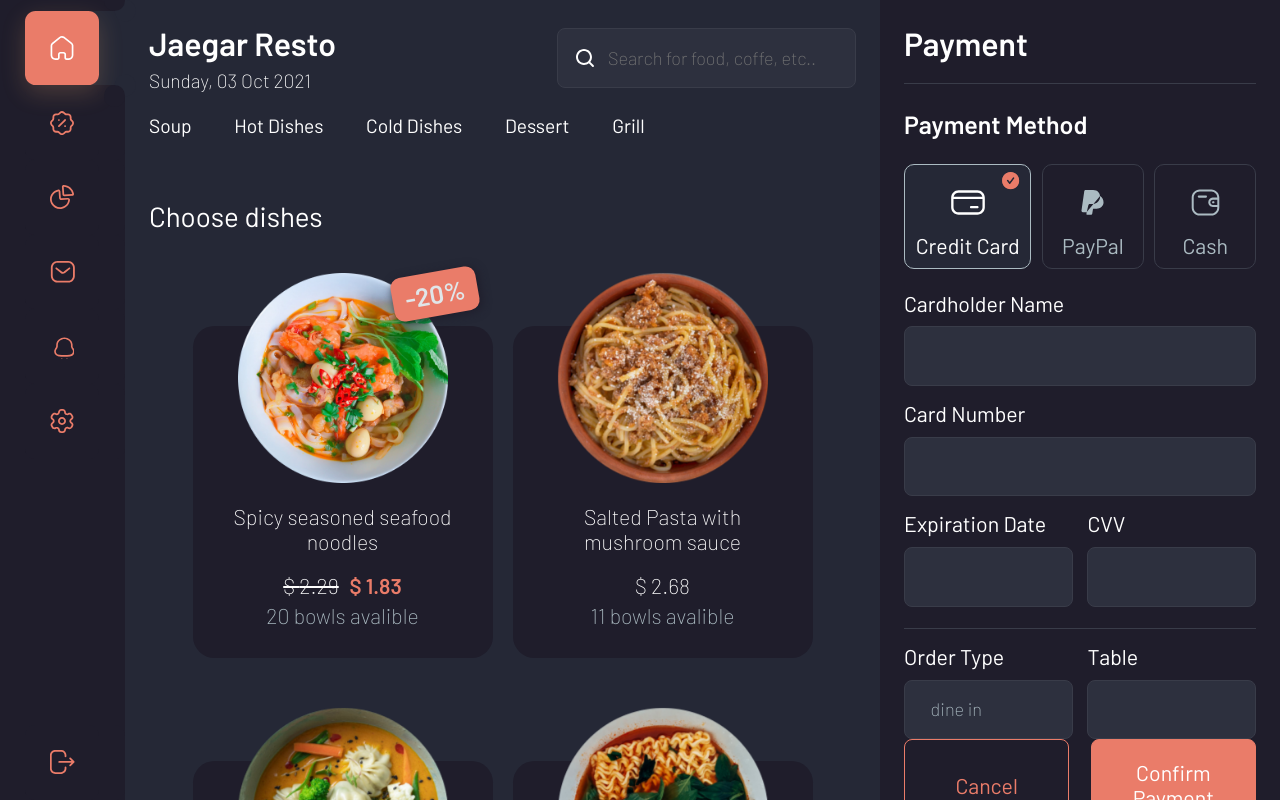
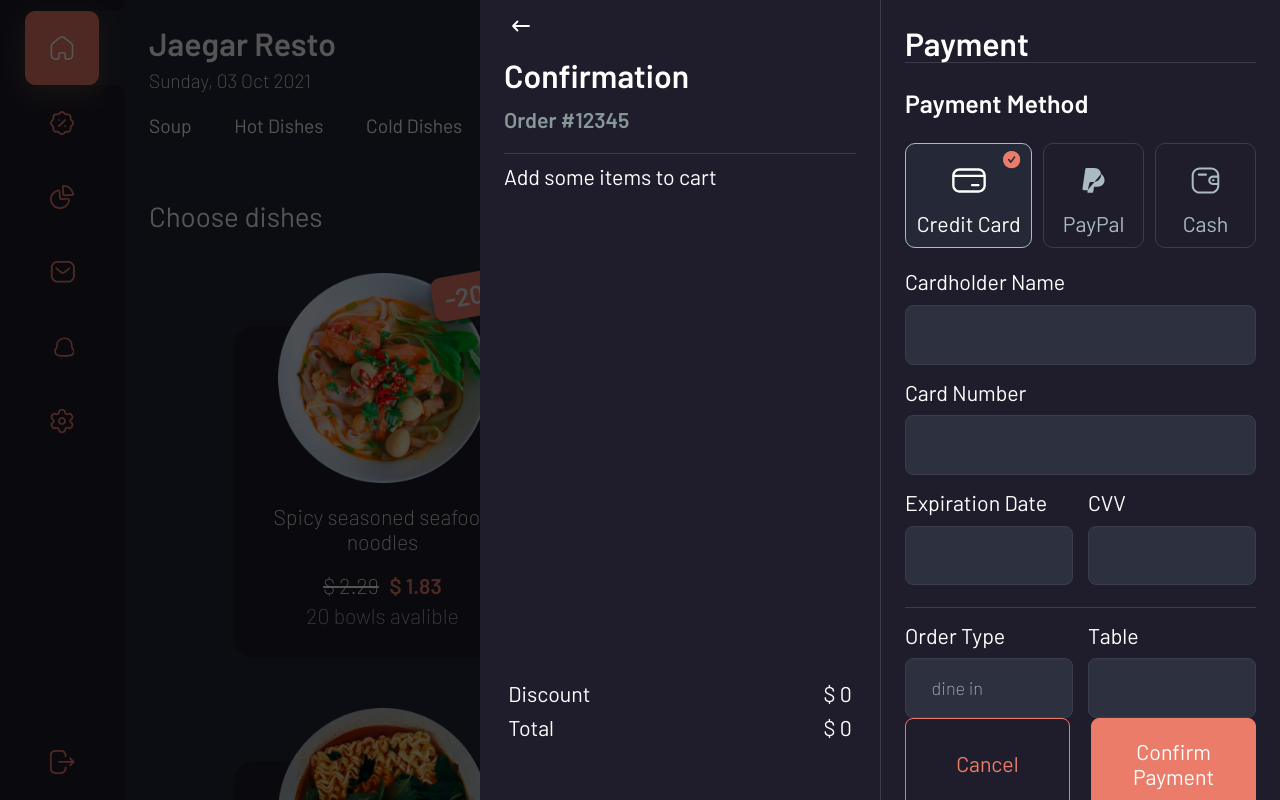
Before and after one commit to bmangust/JaegarResto, a Next.js app: page / in a window 1280 px wide. Shown: the top 800 px of the page. Built offline with nearby package versions, Linux system fonts and the light colour scheme.

Commit message:
add Delivery and DeliverySlice

```diff
--- /dev/null
+++ b/src/components/Order/Order.tsx
@@ -0,0 +1,26 @@
+import styled from 'styled-components';
+import Payment from '@/components/Payment/Payment';
+import Confirmation from '@/components/Confirm/Confirmation';
+
+const StyledDiv = styled.div`
+  position: absolute;
+  right: 0;
+  top: 0;
+  z-index: 3;
+  width: 100vw;
+  max-height: 100vh;
+  background-color: #000000aa;
+  display: flex;
+  justify-content: flex-end;
+`;
+
+const Order = () => {
+  return (
+    <StyledDiv>
+      <Confirmation />
+      <Payment />
+    </StyledDiv>
+  );
+};
+
+export default Order;
--- /dev/null
+++ b/src/components/Order/OrderHeader.tsx
@@ -0,0 +1,54 @@
+import React from 'react';
+import styled from 'styled-components';
+
+const StyledDiv = styled.div`
+  height: 130px;
+  display: flex;
+  gap: 0.6rem;
+  flex-direction: column;
+  justify-content: flex-end;
+  border-bottom: 1px solid ${({ theme }) => theme.colors.base.darkLine};
+
+  .button {
+    width: calc(24px + 5px * 2);
+    height: calc(24px + 5px * 2);
+    background: none;
+    color: ${({ theme }) => theme.colors.white};
+    padding: 5px;
+    border: none;
+
+    &:hover {
+      color: ${({ theme }) => theme.colors.primary};
+    }
+  }
+
+  .title {
+    font-size: max(1.5rem, 24pt);
+    margin: 0;
+  }
+
+  .subtitle {
+    font-size: max(1rem, 16pt);
+    margin: 0;
+    margin-bottom: 1rem;
+    color: ${({ theme }) => theme.colors.text.gray};
+  }
+`;
+
+interface Props {
+  icon?: JSX.Element;
+  title: string;
+  subtitle?: string;
+}
+
+const OrderHeader = ({ title, subtitle, icon }: Props) => {
+  return (
+    <StyledDiv>
+      {icon && <button className="button">{icon}</button>}
+      <h2 className="title">{title}</h2>
+      {subtitle && <h3 className="subtitle">{subtitle}</h3>}
+    </StyledDiv>
+  );
+};
+
+export default OrderHeader;
--- a/src/components/Payment/CardDetails.tsx
+++ b/src/components/Payment/CardDetails.tsx
@@ -1,8 +1,12 @@
 import React, { ChangeEvent, useState } from 'react';
-import { DeliveryType } from '@/store/features/cart/cartSlice';
 import styled from 'styled-components';
 import InputWithLabel from '../Input/InputWithLabel';
 import { isEmpty, isNumeric } from 'src/util';
+import {
+  DeliveryType,
+  updatePayment,
+} from '@/store/features/payment/paymentSlice';
+import { useAppDispatch, useAppSelector } from '@/store/hooks';
 
 interface State {
   cardholderName: string;
@@ -37,27 +41,13 @@ const StyledDiv = styled.div`
 `;
 
 const CardDetails = () => {
-  const [state, setState] = useState<State>({
-    cardholderName: '',
-    cardNumber: '',
-    expirationDate: '',
-    cvv: '',
-    orderType: 'dine in',
-    table: '',
-  });
+  const state = useAppSelector((state) => state.payment);
+  const dispatch = useAppDispatch();
 
   const handleInputChange = (e: ChangeEvent<HTMLInputElement>) => {
-    if (
-      (e.target.id === 'cardNumber' || e.target.id === 'cvv') &&
-      !isEmpty(e.target.value) &&
-      !isNumeric(e.target.value)
-    )
-      return;
-    setState({
-      ...state,
-      [e.target.id as StateKeys]: e.target.value.toLocaleUpperCase(),
-    });
+    dispatch(updatePayment({ e }));
   };
+
   return (
     <StyledDiv>
       <div className="client">
--- a/src/components/Payment/Payment.tsx
+++ b/src/components/Payment/Payment.tsx
@@ -4,6 +4,7 @@ import styled from 'styled-components';
 import Button from '@/components/Button/Button';
 import PaymentMethod from './PaymentMethod';
 import CardDetails from './CardDetails';
+import OrderHeader from '../Order/OrderHeader';
 
 const StyledContainer = styled(motion.div)`
   width: max(30vw, 400px);
@@ -17,20 +18,7 @@ const StyledContainer = styled(motion.div)`
   position: sticky;
   top: 0;
   left: 0;
-
-  .payment-header {
-    height: 100px;
-    display: flex;
-    flex-direction: column;
-    justify-content: space-between;
-    border-bottom: 1px solid ${({ theme }) => theme.colors.base.darkLine};
-
-    .payment-title {
-      font-size: max(1.5rem, 24pt);
-      margin: 0;
-      margin-bottom: 1rem;
-    }
-  }
+  border-left: 1px solid ${({ theme }) => theme.colors.base.darkLine};
 
   .payment-body {
     flex-grow: 2;
@@ -46,9 +34,7 @@ const StyledContainer = styled(motion.div)`
 function Payment() {
   return (
     <StyledContainer>
-      <div className="payment-header">
-        <h2 className="payment-title">Payment</h2>
-      </div>
+      <OrderHeader title="Payment" />
       <div className="payment-body">
         <PaymentMethod />
         <CardDetails />
--- a/src/pages/_app.tsx
+++ b/src/pages/_app.tsx
@@ -9,8 +9,7 @@ import theme from '@/styles/theme';
 import { store } from '@/store/store';
 import Sidebar from '@/components/Sidebar/Sidebar';
 import PageWrapper from '@/components/PageWrapper/PageWrapper';
-import Cart from '@/components/Cart/Cart';
-import Payment from '@/components/Payment/Payment';
+import Order from '@/components/Order/Order';
 
 const StyledApp = styled.div`
   display: flex;
@@ -36,7 +35,7 @@ function MyApp({ Component, pageProps }: AppProps) {
           <PageWrapper>
             <Component {...pageProps} />
           </PageWrapper>
-          <Payment />
+          <Order />
         </StyledApp>
       </ThemeProvider>
     </Provider>
--- a/src/store/features/cart/cartSlice.ts
+++ b/src/store/features/cart/cartSlice.ts
@@ -1,17 +1,14 @@
 import { createSlice, PayloadAction } from '@reduxjs/toolkit';
 import { getDiscountedPrice } from 'src/util';
 import { Dish } from '../menu/menuSlice';
+import { deliveryLabels, DeliveryType } from '../payment/paymentSlice';
 
 export interface ICartItem {
   item: Dish;
   quantity: number;
   note: string;
 }
-
-export const labels = ['dine in', 'to go', 'delivery'] as const;
-export type DeliveryType = typeof labels[number];
-
-interface ICartState {
+export interface ICart {
   items: ICartItem[];
   delivery: DeliveryType;
   total: number;
@@ -30,13 +27,9 @@ interface IUpdateOrderDelivery {
   delivery: DeliveryType;
 }
 
-interface IUpdateOrderTotal {
-  total: number;
-}
-
-const initialState: ICartState = {
+const initialState: ICart = {
   items: [],
-  delivery: labels[0],
+  delivery: deliveryLabels[0],
   total: 0,
 };
 
@@ -86,7 +79,7 @@ const cartSlice = createSlice({
       state.total = getTotalSum(state.items);
     },
     /**
-     * remove passed Dish from cart completeley
+     * remove Dish from cart completeley
      * @param state
      * @param PayloadAction<Dish>
      */
--- /dev/null
+++ b/src/store/features/payment/paymentSlice.ts
@@ -0,0 +1,64 @@
+import { ChangeEvent } from 'react';
+import { createSlice, PayloadAction } from '@reduxjs/toolkit';
+import { isEmpty, isNumeric } from 'src/util';
+
+export const deliveryLabels = ['dine in', 'to go', 'delivery'] as const;
+export type DeliveryType = typeof deliveryLabels[number];
+
+interface IPayment {
+  cardholderName: string;
+  cardNumber: string;
+  expirationDate: string;
+  cvv: string;
+  orderType: DeliveryType;
+  table: string;
+}
+export type StateKeys = keyof IPayment;
+
+interface IUpdateDelivery {
+  delivery: DeliveryType;
+}
+
+interface IUpdatePayment {
+  e: ChangeEvent<HTMLInputElement>;
+}
+
+const initialState: IPayment = {
+  cardholderName: '',
+  cardNumber: '',
+  expirationDate: '',
+  cvv: '',
+  orderType: 'dine in',
+  table: '',
+};
+
+const PaymentSlice = createSlice({
+  name: 'Order',
+  initialState,
+  reducers: {
+    resetOrder() {
+      return initialState;
+    },
+    updateOrderDelivery(state, { payload }: PayloadAction<IUpdateDelivery>) {
+      state.orderType = payload.delivery;
+    },
+    updatePayment(state, { payload }: PayloadAction<IUpdatePayment>) {
+      if (
+        (payload.e.target.id === 'cardNumber' ||
+          payload.e.target.id === 'cvv') &&
+        !isEmpty(payload.e.target.value) &&
+        !isNumeric(payload.e.target.value)
+      )
+        return;
+      return {
+        ...state,
+        [payload.e.target.id as StateKeys]:
+          payload.e.target.value.toLocaleUpperCase(),
+      };
+    },
+  },
+});
+
+export const { resetOrder, updateOrderDelivery, updatePayment } =
+  PaymentSlice.actions;
+export default PaymentSlice.reducer;
--- a/src/store/features/toolbar/toolbarSlice.ts
+++ b/src/store/features/toolbar/toolbarSlice.ts
@@ -11,9 +11,12 @@ const pages = {
   delete: '',
 };
 
+type OrderBar = 'cart' | 'payment';
+
 export type Page = keyof typeof pages;
 interface ToolbarState {
   current: Page;
+  orderBar: OrderBar;
 }
 export const isPage = (value: string): value is Page => {
   return pages.hasOwnProperty(value);
@@ -21,6 +24,7 @@ export const isPage = (value: string): value is Page => {
 
 const initialState: ToolbarState = {
   current: 'home',
+  orderBar: 'cart',
 };
 
 export const toolbarSlice = createSlice({
@@ -30,6 +34,12 @@ export const toolbarSlice = createSlice({
     setCurrentPage: (state, { payload }: PayloadAction<Page>) => {
       state.current = payload;
     },
+    showCartBar: (state) => {
+      state.orderBar = 'cart';
+    },
+    showPaymentBar: (state) => {
+      state.orderBar = 'payment';
+    },
   },
 });
 
--- a/src/store/store.ts
+++ b/src/store/store.ts
@@ -2,12 +2,14 @@ import { configureStore } from '@reduxjs/toolkit';
 import toolbarReducer from './features/toolbar/toolbarSlice';
 import menuReducer from './features/menu/menuSlice';
 import cartReducer from './features/cart/cartSlice';
+import paymentReducer from './features/payment/paymentSlice';
 
 export const store = configureStore({
   reducer: {
     toolbar: toolbarReducer,
     menu: menuReducer,
     cart: cartReducer,
+    payment: paymentReducer,
   },
 });
 
```
Also changed, not shown: src/components/Delivery/Delivery.tsx (+5 -5 lines).
